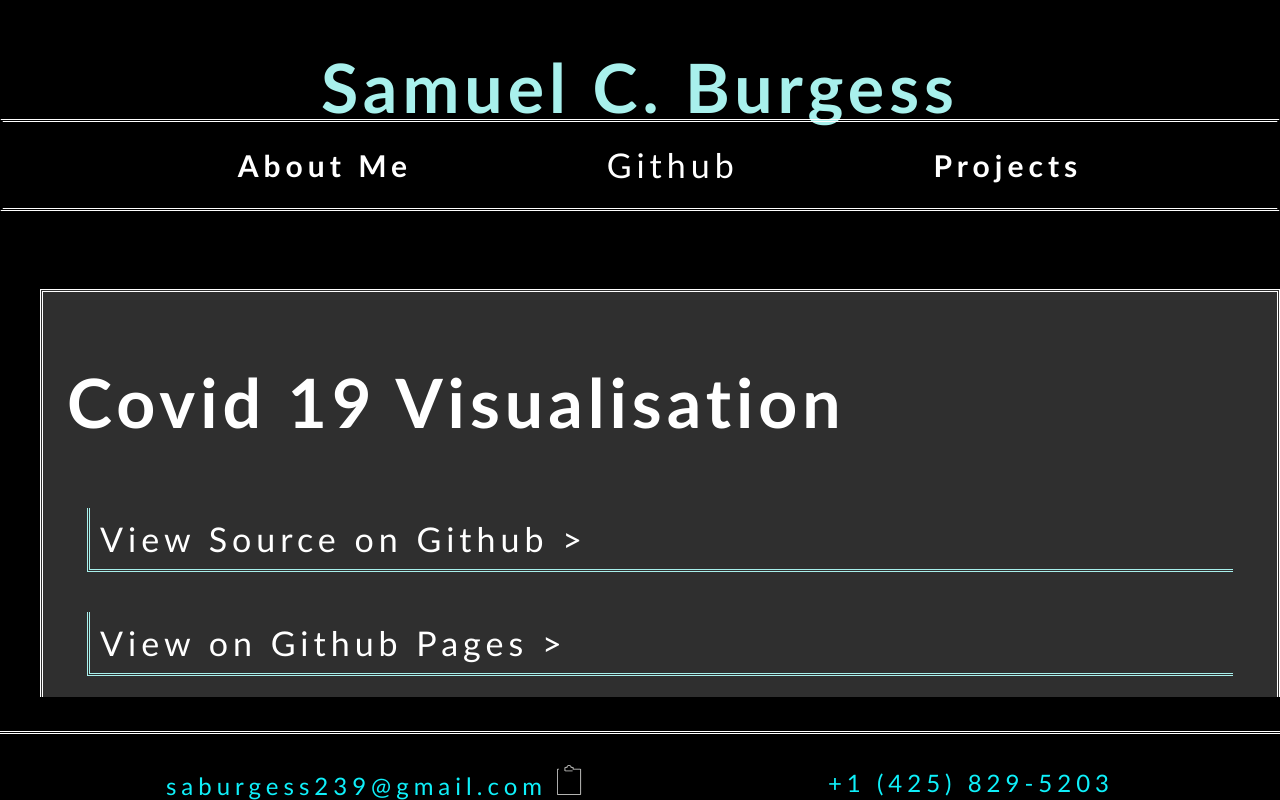
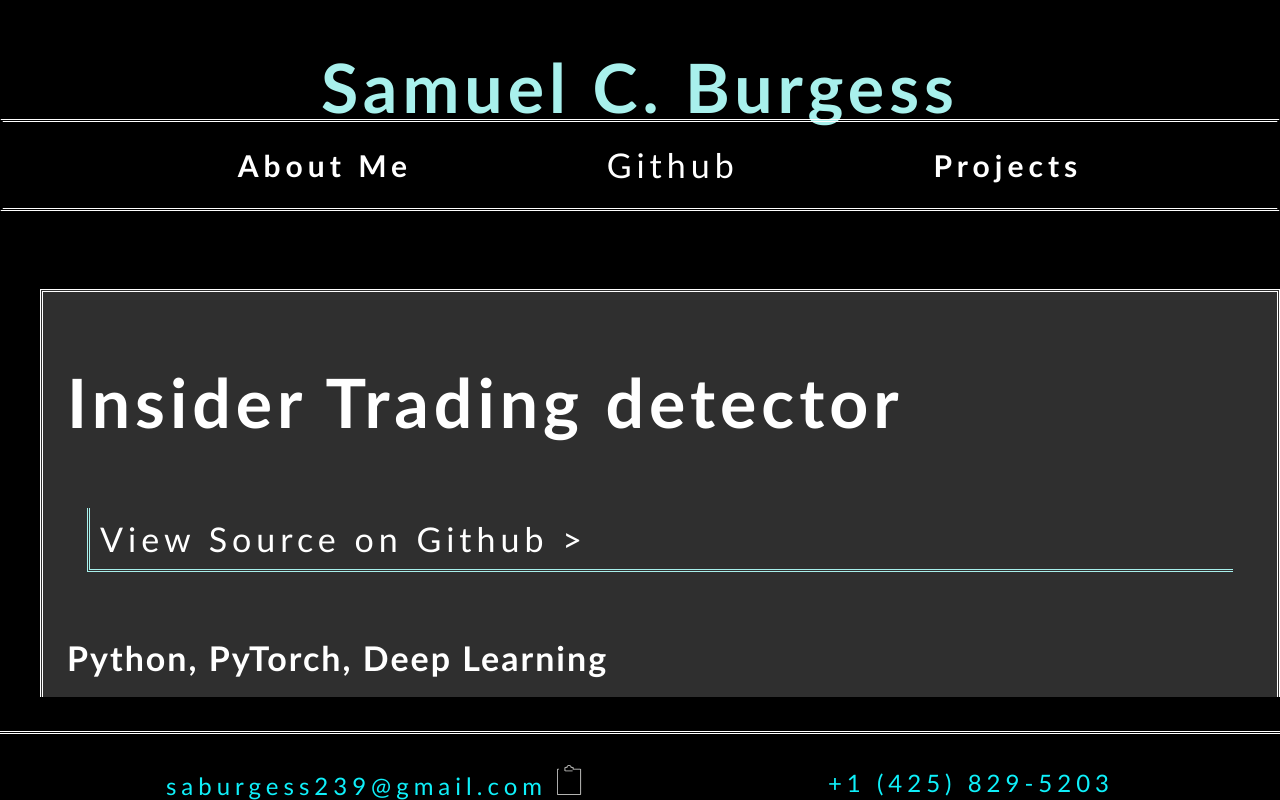
Before and after one commit to samburgess/mysite, a React (Create React App) app: page /projects in a window 1280 px wide. Built offline with nearby package versions, Linux system fonts and the light colour scheme.

Commit message:
insiderbot src

```diff
--- a/src/Projects.js
+++ b/src/Projects.js
@@ -9,7 +9,15 @@ var generated = false;
 
 function genProjects(){
 
-    console.log("gen projects")
+    var insiderBot = {
+        title:"Insider Trading detector",
+        description: "Ongoing project to utilize deep learning methods to detect insider trading on the New York Stock Exchange. The model uses an LSTM RNN to analyze windows of stock data, giving likelihoods of fraud occurence. ",
+        technologies: "Python, PyTorch, Deep Learning",
+        pages_link:'',
+        source_link:'https://github.com/samburgess/insiderbot'
+    }
+
+    projects.push(insiderBot)
 
     var covidmap = {
         title:'Covid 19 Visualisation',
@@ -24,9 +32,9 @@ function genProjects(){
     //dirtbag
     var dirtbag = {
         title:'Dirtbag',
-        description:"React app utilizing REI's Mountain Project API to find climbing routes near the user`s geolocation.",
+        description:"React app utilizing REI's Mountain Project API to find climbing routes near the user's geolocation.",
         technologies:'JavaScript, React.js',
-        pages_link: '',
+        pages_link: 'https://samburgess.github.io/dirtbag',
         source_link: 'https://github.com/samburgess/dirtbag'
     }
 
@@ -36,15 +44,14 @@ function genProjects(){
         title:'WWU Content Aggregation System',
         description:'A system that pulls content (articles etc.) from various University publications into a central database. The database is accompanied by a web portal that allows whitelisted users to search our database and create collections of content piece for projects. ',
         technologies:'JavaScript, Node.js, React.js, Next.js, MySQL, PHP ',
-        pages_link:null,
-        source_link:null
+        pages_link:'',
+        source_link:''
     }
 
     projects.push(webtech)
 
+
     generated = true;
-
-
 }
 
 class Project extends React.Component{
@@ -57,14 +64,18 @@ class Project extends React.Component{
         return(
             <div className="Project">
                 <h1>{this.props.title}</h1>
+                {this.props.source_link === '' ? null :
                 <a target="_blank" href={this.props.source_link} className="Project-link">
                     View Source on Github >
                 </a>
+                }
+                {this.props.pages_link === '' ? null :
                 <a target="_blank" href={this.props.pages_link} className="Project-link">
                     View on Github Pages >
                 </a>
-                <h2>{this.props.technologies}</h2>
-                <div>{this.props.description}</div>
+                }
+                <h4 style={{letterSpacing:'2px'}}>{this.props.technologies}</h4>
+                <div style={{letterSpacing:'0px'}}>{this.props.description}</div>
             </div>
     )}
 
```
